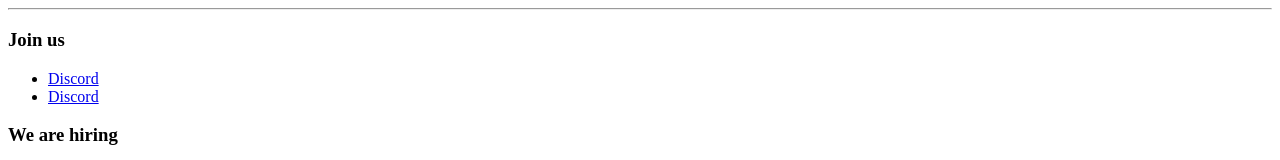
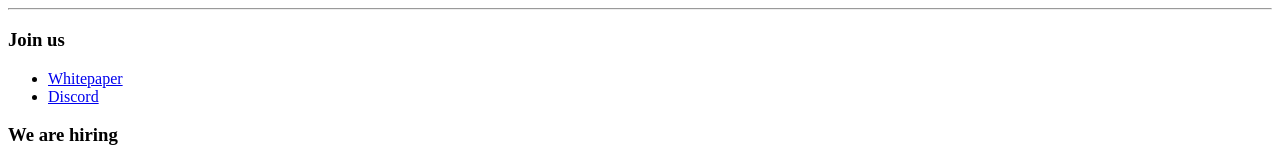
Before and after one commit to lemonade-game/landing-page, a Next.js app: page / in a window 1280 px wide. Shown: the part 1061-1221 px from the top of the page. Built offline with nearby package versions, Linux system fonts and the light colour scheme.

Commit message:
fixed link

```diff
--- a/src/ui/link/index.jsx
+++ b/src/ui/link/index.jsx
@@ -5,7 +5,7 @@ export default function Link({ children, href, newWindow = false, ...rest }) {
   return (
     <NextLink {...{ href }}>
       <a {...(newWindow ? newWindowOptions : {})} {...rest}>
-        Discord
+        {children}
       </a>
     </NextLink>
   );
```
